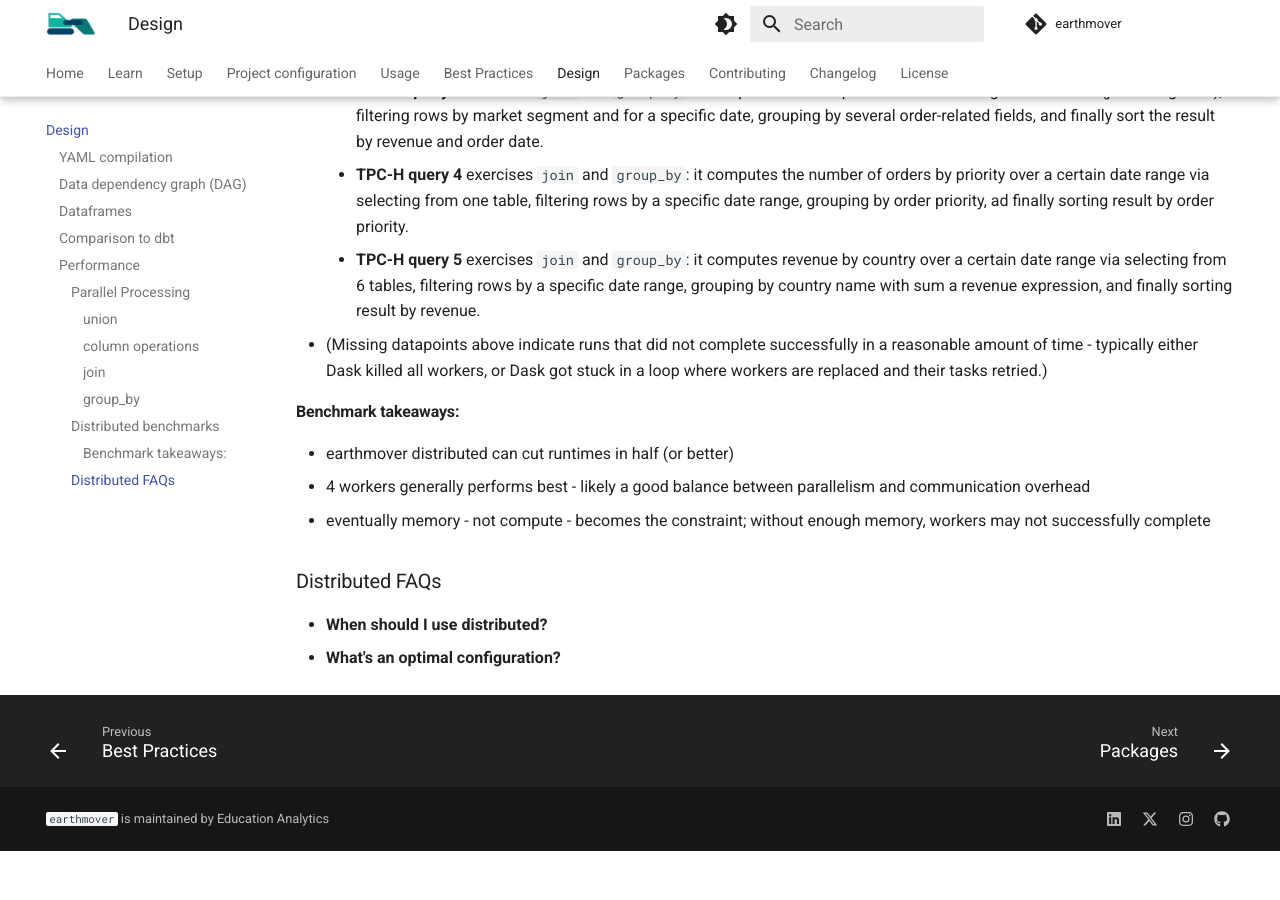
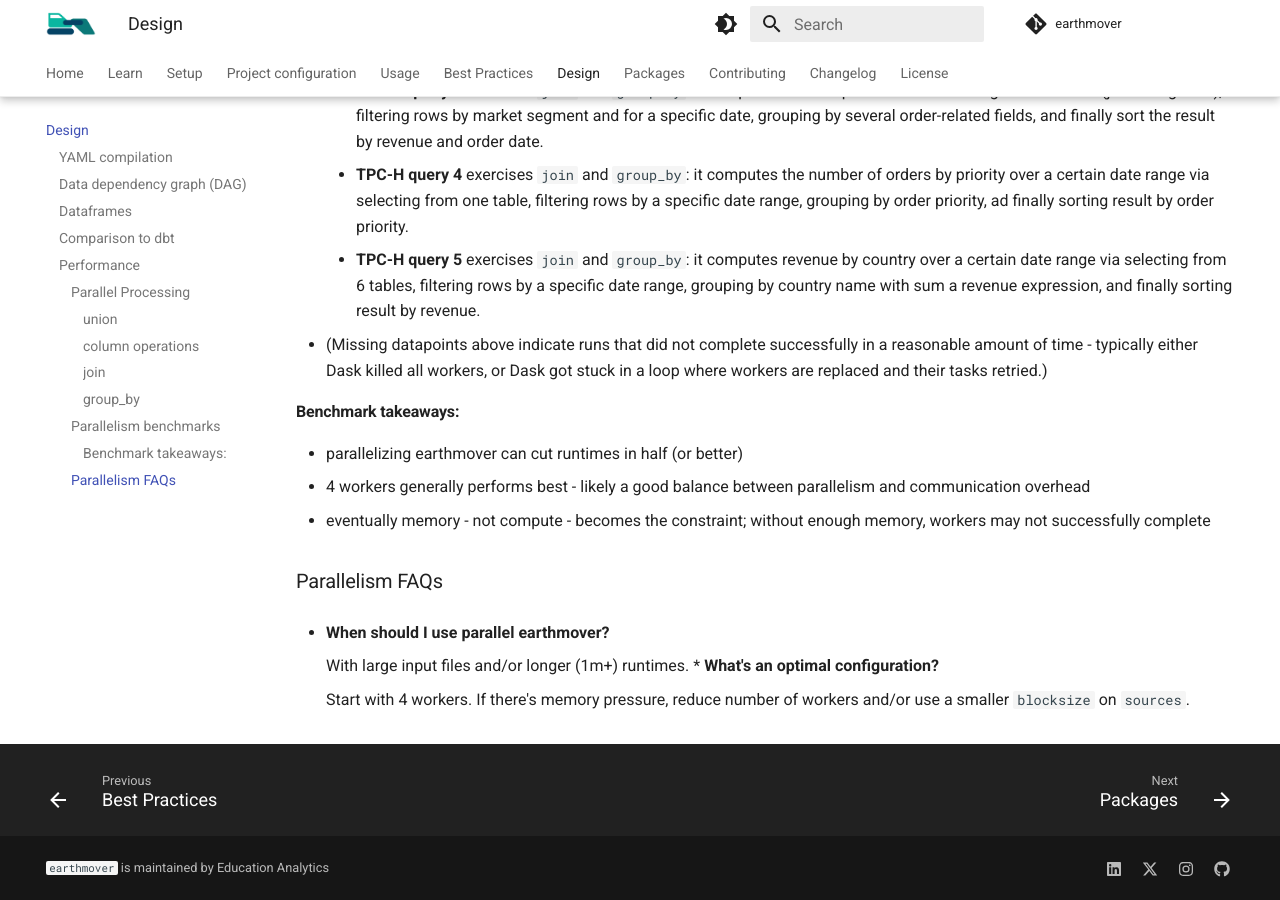
Before and after one commit to edanalytics/earthmover, an MkDocs documentation site: the page built from docs/design.md, in a window 1280 px wide and 900 px high, scrolled down 7823 px. Built offline with MkDocs 1.6.1 and Material for MkDocs 9.7.7, drawn with Linux system fonts in a browser that asks for light colours; comment, search, counter and statistics services are not loaded; before the commit the page ends 8674 px from its top, so only the background shows below that; some of the changed text lies outside the part shown.

Commit message:
add parallelism FAQs to design docs

```diff
--- a/docs/design.md
+++ b/docs/design.md
@@ -108,7 +108,7 @@ Group-by also benefits from sorted input - each worker produces a few groups, an
 ![dask dataframe concat](./assets/dask-dataframe-groupby.png)
 
 
-### Distributed benchmarks
+### Parallelism benchmarks
 To understand the performance characteristics of `earthmover[distributed]`, we have run a battery of workloads and configurations. We present some data below.
 
 ![dask dataframe concat](./assets/distributed-benchmarks.png)
@@ -123,11 +123,15 @@ To understand the performance characteristics of `earthmover[distributed]`, we h
 * (Missing datapoints above indicate runs that did not complete successfully in a reasonable amount of time - typically either Dask killed all workers, or Dask got stuck in a loop where workers are replaced and their tasks retried.)
 
 #### Benchmark takeaways:
-* earthmover distributed can cut runtimes in half (or better)
+* parallelizing earthmover can cut runtimes in half (or better)
 * 4 workers generally performs best - likely a good balance between parallelism and communication overhead
 * eventually memory - not compute - becomes the constraint; without enough memory, workers may not successfully complete
 
 
-### Distributed FAQs
-* **When should I use distributed?**
+### Parallelism FAQs
+* **When should I use parallel earthmover?**
+
+    With large input files and/or longer (1m+) runtimes.
 * **What's an optimal configuration?**
+
+    Start with 4 workers. If there's memory pressure, reduce number of workers and/or use a smaller `blocksize` on `sources`.
```
